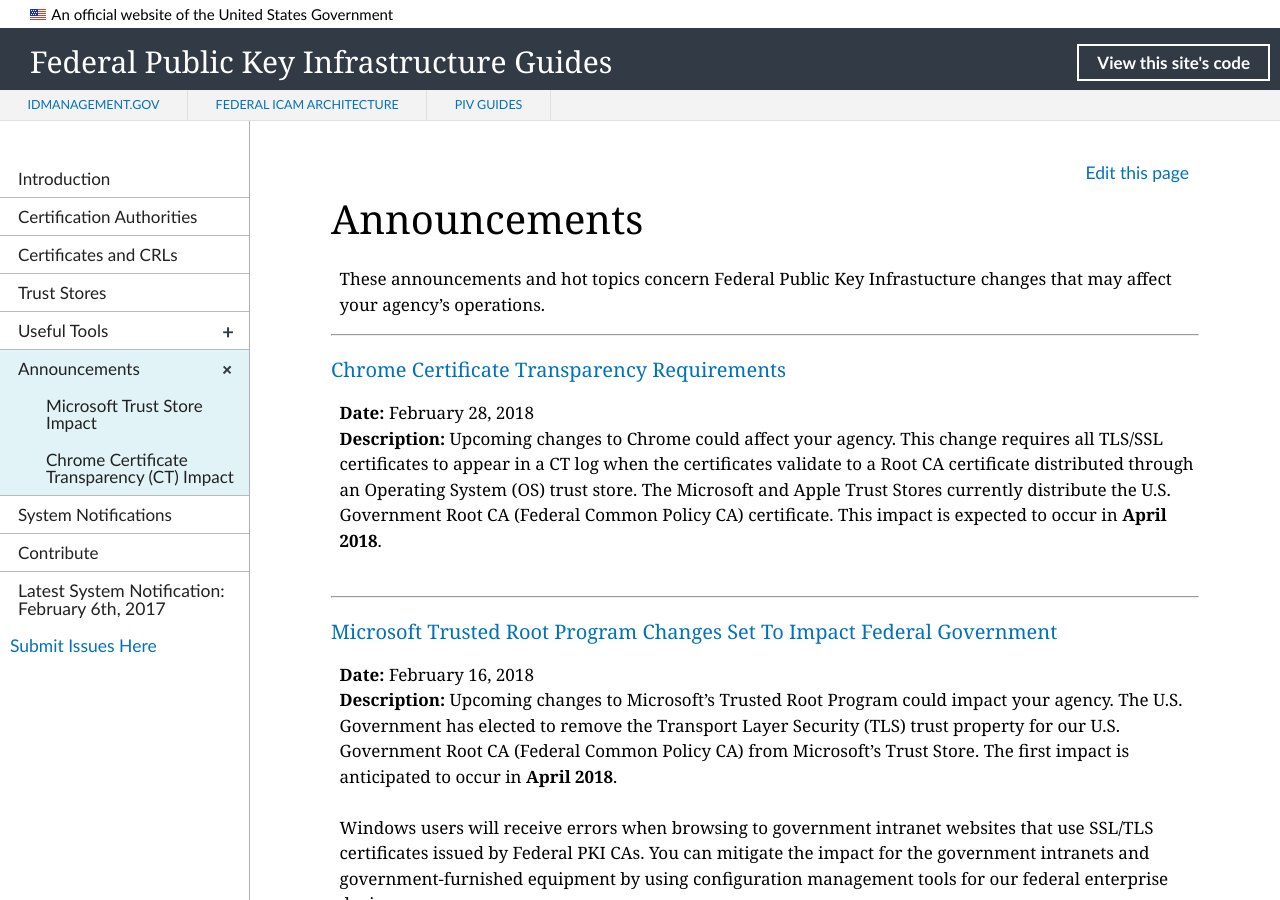
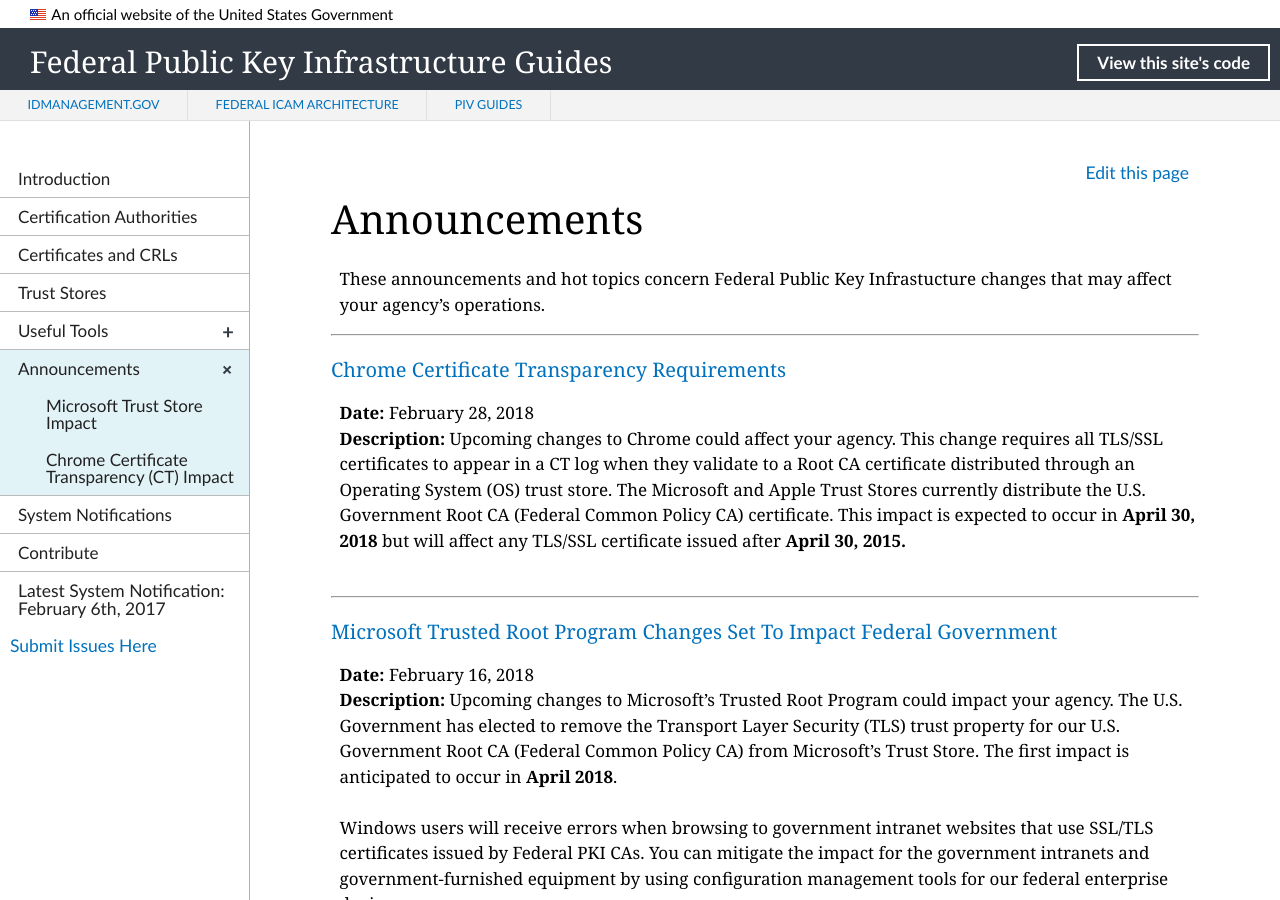
Before and after one commit to GSA/fpki-guides, a Jekyll site: the page built from _announcements/00_index.md, in a window 1280 px wide and 900 px high. Built offline with Jekyll 4.4.1, drawn with Linux system fonts in a browser that asks for light colours; nearby versions of some CDN libraries; library files that are not in the unit come from our copies; some of the changed lines change nothing that is shown.

Commit message:
Update 02_google_ct.md
Editorial changes

````diff
--- a/_announcements/02_google_ct.md
+++ b/_announcements/02_google_ct.md
@@ -5,14 +5,12 @@
 pubDate: February 28, 2018
 collection: announcements
 permalink: announcements/chromect/
-description:  Upcoming changes to Chrome could affect your agency. This change requires all TLS/SSL certificates to appear in a CT log when the certificates validate to a Root CA certificate distributed through an Operating System (OS) trust store. The Microsoft and Apple Trust Stores currently distribute the U.S. Government Root CA (Federal Common Policy CA) certificate. This impact is expected to occur in **April 2018**.<br><br>
+description:  Upcoming changes to Chrome could affect your agency. This change requires all TLS/SSL certificates to appear in a CT log when they validate to a Root CA certificate distributed through an Operating System (OS) trust store. The Microsoft and Apple Trust Stores currently distribute the U.S. Government Root CA (Federal Common Policy CA) certificate. This impact is expected to occur in **April 30, 2018** but will affect any TLS/SSL certificate issued after **April 30, 2015.**<br><br>
 ---
 
 {% include alert-info.html content="At this time, the Federal PKI Certification Authorities used by most federal agencies for intranet TLS/SSL certificates do not support Certificate Transparency logging requirements. " %}
-
-{% include alert-info.html content="Google will implement Certificate Transprancey Enforcement starting April 30th, 2018, but is backdated to the Chrome 64 release in 2015. Certificate Transparency requirement will apply to any TLS Certificate issued after April 30, 2015 " %}
-
-Upcoming changes to Google Chrome could impact your agency. In April 2018, Google will begin to enforce Certificate Transparency (CT) in Chrome. This change requires all TLS/SSL certificates that are issued after April 30, 2018, and that validate to a publicly trusted, Root Certificate Authority (CA) certificate to appear in a CT log. It also requires website operators to serve proof of the CT log inclusion (i.e., a signed timestamp).
+<!--Condensed text in 2nd alert-info box and 1st para to reduce redundancy-->
+Upcoming changes to Google Chrome could impact your agency. Google will enforce Chrome Certificate Transparency starting on April 30, 2018, but will back-date its enforcement to Chrome 64 (released in 2015). This means that all TLS/SSL certificates that were issued after April 30, 2015, and that validate to a publicly trusted, Root Certificate Authority (CA) certificate must appear in a CT log. It also requires website operators to serve proof of the CT log inclusion (i.e., a signed timestamp).
 
 - [What Will Be Impacted?](#what-will-be-impacted)
 - [What Should I Do?](#what-should-i-do)
@@ -25,7 +23,7 @@
 1. Using a Chrome browser
 2. Using Window OS, MacOS, Chrome OS, or Apple iOS device
 3. Browsing to a website with a TLS/SSL certificate that validates to COMMON
-4. The TLS/SSL certificate was issued after April 30, 2015
+4. The TLS/SSL certificate was issued after **April 30, 2015**
 
 ![Chrome Error Screen]({{site.baseurl}}/img/google_ct_hot_topic_error.png){:style="width:55%;float:center;"}
 
@@ -35,44 +33,49 @@
 
 To mitigate the impact on the federal enterprise:
 
-1. The Federal PKI community has notified the Microsoft Trusted Root Program to remove the trust for TLS/SSL from the globally distributed U.S. Government Root CA (COMMON).
-2. You should distribute COMMON to government-furnished equipment as an "enterprise trusted root certificate."
-3. You can test if your websites are impacted. Please see [Test CT Checking for Government-Furnished Equipment](#test-ct-checking-for-government-furnished-equipment).
-4. You can optionally disable CT checking for limited numbers of intranet websites. Please see [Disabling CT Checking for Government-Furnished Equipment](#disabling-ct-checking-for-government-furnished-equipment).
+1. The Federal PKI community has notified the Microsoft Trusted Root Program to remove the trust for TLS/SSL from the globally distributed U.S. Government Root CA (COMMON). Therefore, you should distribute COMMON to government-furnished equipment as an "enterprise trusted root certificate."
+2. You can test your websites to see whether they are impacted. Please see [Test CT Checking for Government-Furnished Equipment](#test-ct-checking-for-government-furnished-equipment).
+3. You can optionally disable CT checking for limited numbers of intranet websites. Please see [Disable CT Checking for Government-Furnished Equipment](#disable-ct-checking-for-government-furnished-equipment).
 
 ### Test CT Checking for Government-Furnished Equipment
 
-Testing ("Field Trials") is available in the latest version of Google Chrome Canary 67 through command line execution.
+CT testing is available only through the latest build of Google Chrome Canary 67<!--I checked and the website doesn't say "67." We need to explain why we say "67" in 2 places but not the others--> through command line execution:
 
-1. Download the latest Chrome build ("Google Chrome Canary") at https://www.google.com/chrome/browser/canary.html. CT testing is only possible in Canary.
-2. Find the directory path to the Canary executible (usually C:\Users\username\AppData\Local\Google\Chrome SxS\Application\chrome.exe on Windows).
-3. Open a command line in the Canary executive directory. This command line used to enable CT for any certificate at least three years old.
-4. Use the following command to open Chrome Canary.
+1. Download the latest build: [Google Chrome Canary](https://www.google.com/chrome/browser/canary.html){:target="_blank"}.
+2. Find the directory path to the Canary executable. Normally:
+
+   ```
+Windows: C:\Users\username\AppData\Local\Google\Chrome SxS\Application\chrome.exe
+   ```
+
+3. Open a command line in the Google Chrome Canary executive directory to enable CT for any certificate at least three years old:
 
    ```
    chrome.exe --enable-features="EnforceCTForNewCerts<EnforceCTTrial" --force-fieldtrials="EnforceCTTrial/Group1" --force-fieldtrial-params="EnforceCTTrial.Group1:date/1420086400"
    ```
 
-5. Observe the CT error page for either your intranet/internet sites or the below test sites (available below). If you did not see the error, be sure that you reset Canary from previous test and that you are launching Chrome 67 using the command line as needed for your operating system.
-- https://fpki-graph.fpki-lab.gov
-- https://https://jpasapp.dmdc.osd.mil/JPAS/JPASDisclosureServlet
-6. Apply registry fix to add CT exclusion. Please see [Disabling CT Checking for Government-Furnished Equipment](#disabling-ct-checking-for-government-furnished-equipment).
-7. Re-launch Chrome Canary using the command line argument in step 4.
-8. Observe changes in CT errors and repeat as needed.
+4. Watch the CT error page for your intranet/internet websites. Alternatively, you can use the test sites listed in Step 5.<!--What do the test sites give you that the CT error page doesn't?-->
+5. If you don't see an error, reset Google Chrome Canary from the previous test and ensure that you are launching Chrome 67<!--Referring to Google Chrome Canary in multiple ways--3 names, 2 names, 1 name +/- "67"--is confusing. Canary and Chrome 67 are 2 different things?--> using the command line, as needed for your Operating System.
+- [FPKI Graph](https://fpki-graph.fpki-lab.gov){:target="_blank"}
+- [Joint Personnel Adjudication System](https://jpasapp.dmdc.osd.mil/JPAS/JPASDisclosureServlet){:target="_blank"}<!--You have to sign an agreement to use this site. Is this okay for any government engineer?-->
+6. Apply the registry fix given below in [Disable CT Checking for Government-Furnished Equipment](#disable-ct-checking-for-government-furnished-equipment).
+7. Re-launch Canary using the command line argument in Step 3.
+8. Observe the changes in CT errors and repeat as needed.
 
-### Disabling CT Checking for Government-Furnished Equipment
+### Disable CT Checking for Government-Furnished Equipment
 
 Enterprise Chrome for government-furnished equipment will not check for CT if you apply a policy rule and include an **agency website sub-domain**, such as _example.agency.gov_. You should only apply configuration changes for government-furnished equipment and only include an explicit list of .gov or .mil sub-domains in use for intranet websites.
 
 **a.&nbsp;&nbsp;Windows Registry location for Windows clients:**<br>
 
 For _Software\Policies\Google\Chrome\CertificateTransparencyEnforcementDisabledForUrls_, add values:
+<!--Add "." to gov and mil.  Is this correct?  Other examples use a "." somewhere in string-->
 
    ```
    Software\Policies\Google\Chrome\CertificateTransparencyEnforcementDisabledForUrls\1 = "example.agency.gov"
    Software\Policies\Google\Chrome\CertificateTransparencyEnforcementDisabledForUrls\2 = ".example.agency.gov"
-   Software\Policies\Google\Chrome\CertificateTransparencyEnforcementDisabledForUrls\3 = "gov"
-   Software\Policies\Google\Chrome\CertificateTransparencyEnforcementDisabledForUrls\4 = "mil"
+   Software\Policies\Google\Chrome\CertificateTransparencyEnforcementDisabledForUrls\3 = ".gov"
+   Software\Policies\Google\Chrome\CertificateTransparencyEnforcementDisabledForUrls\4 = ".mil"
    ```
 
 **b.&nbsp;&nbsp;Windows Registry location for Chrome OS clients:**<br>
@@ -82,8 +85,8 @@
    ```
    Software\Policies\Google\ChromeOS\CertificateTransparencyEnforcementDisabledForUrls\1 = "example.agency.gov"
    Software\Policies\Google\ChromeOS\CertificateTransparencyEnforcementDisabledForUrls\2 = ".example.agency.gov"
-   Software\Policies\Google\ChromeOS\CertificateTransparencyEnforcementDisabledForUrls\3 = "gov"
-   Software\Policies\Google\ChromeOS\CertificateTransparencyEnforcementDisabledForUrls\4 = "mil"
+   Software\Policies\Google\ChromeOS\CertificateTransparencyEnforcementDisabledForUrls\3 = ".gov"
+   Software\Policies\Google\ChromeOS\CertificateTransparencyEnforcementDisabledForUrls\4 = ".mil"
    ```
 
 **c.&nbsp;&nbsp;MacOS**<br>
@@ -132,5 +135,5 @@
 [Certificate Transparency Announcement](https://groups.google.com/a/chromium.org/forum/#!topic/ct-policy/78N3SMcqUGw){:target="_blank"}
 [How to Disable CT in Enterprise Chrome](http://www.chromium.org/administrators/policy-list-3#CertificateTransparencyEnforcementDisabledForUrls){:target="_blank"}
 [Chrome Policy Templates](https://www.chromium.org/administrators/policy-templates){:target="_blank"}
-[Example of Valid CT Certificate Record in Chrome](https://www.certificate-transparency.org/certificate-transparency-in-chrome)
-[Command Line Flags for Certificate Transparency Testing](https://bugs.chromium.org/p/chromium/issues/detail?id=816543&can=2&q=816543&colspec=ID%20Pri%20M%20Stars%20ReleaseBlock%20Component%20Status%20Owner%20Summary%20OS%20Modified)
+[Example of Valid CT Certificate Record in Chrome](https://www.certificate-transparency.org/certificate-transparency-in-chrome){:target="_blank"}
+[Command Line Flags for Certificate Transparency Testing](https://bugs.chromium.org/p/chromium/issues/detail?id=816543&can=2&q=816543&colspec=ID%20Pri%20M%20Stars%20ReleaseBlock%20Component%20Status%20Owner%20Summary%20OS%20Modified){:target="_blank"}
````
